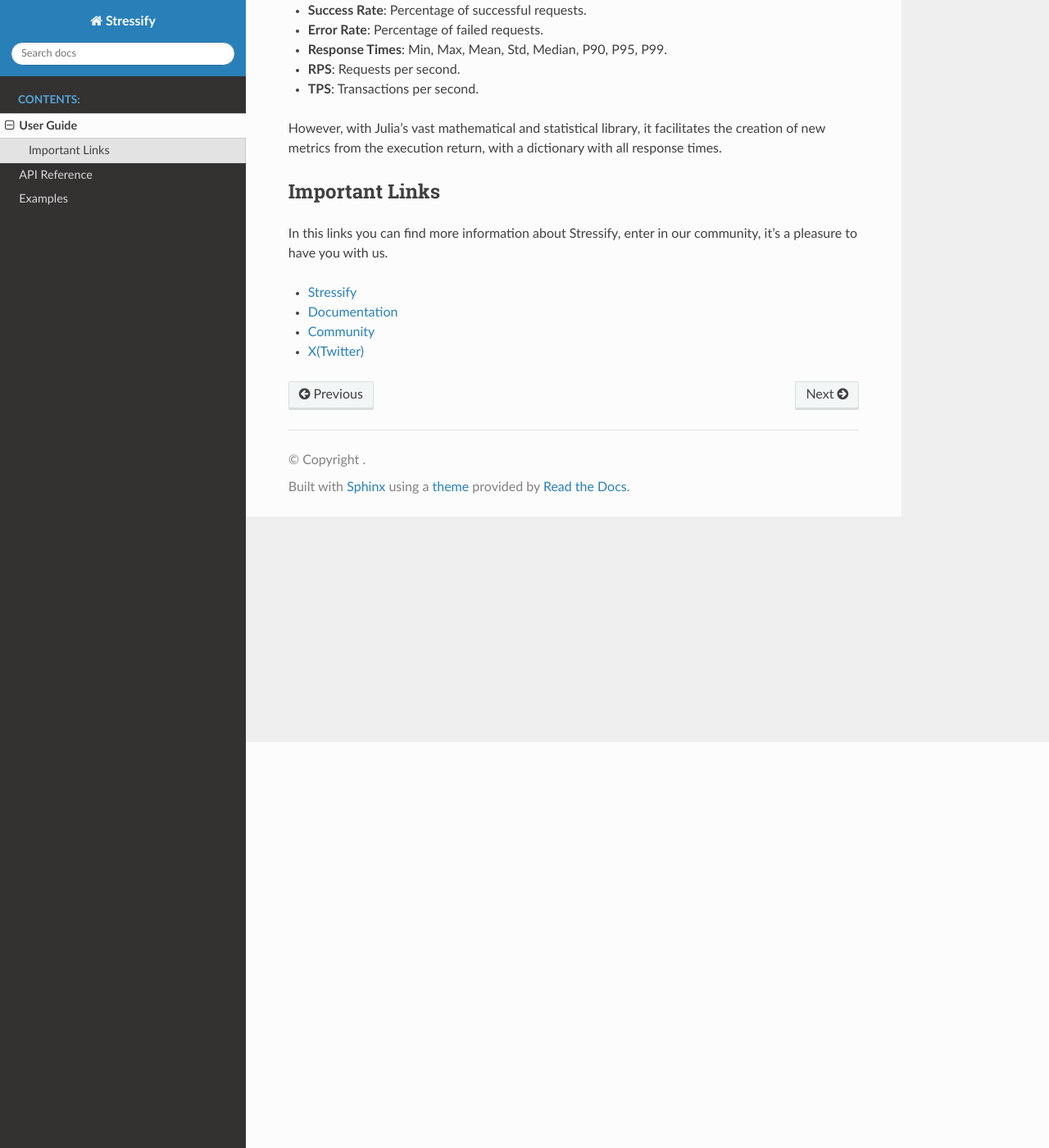
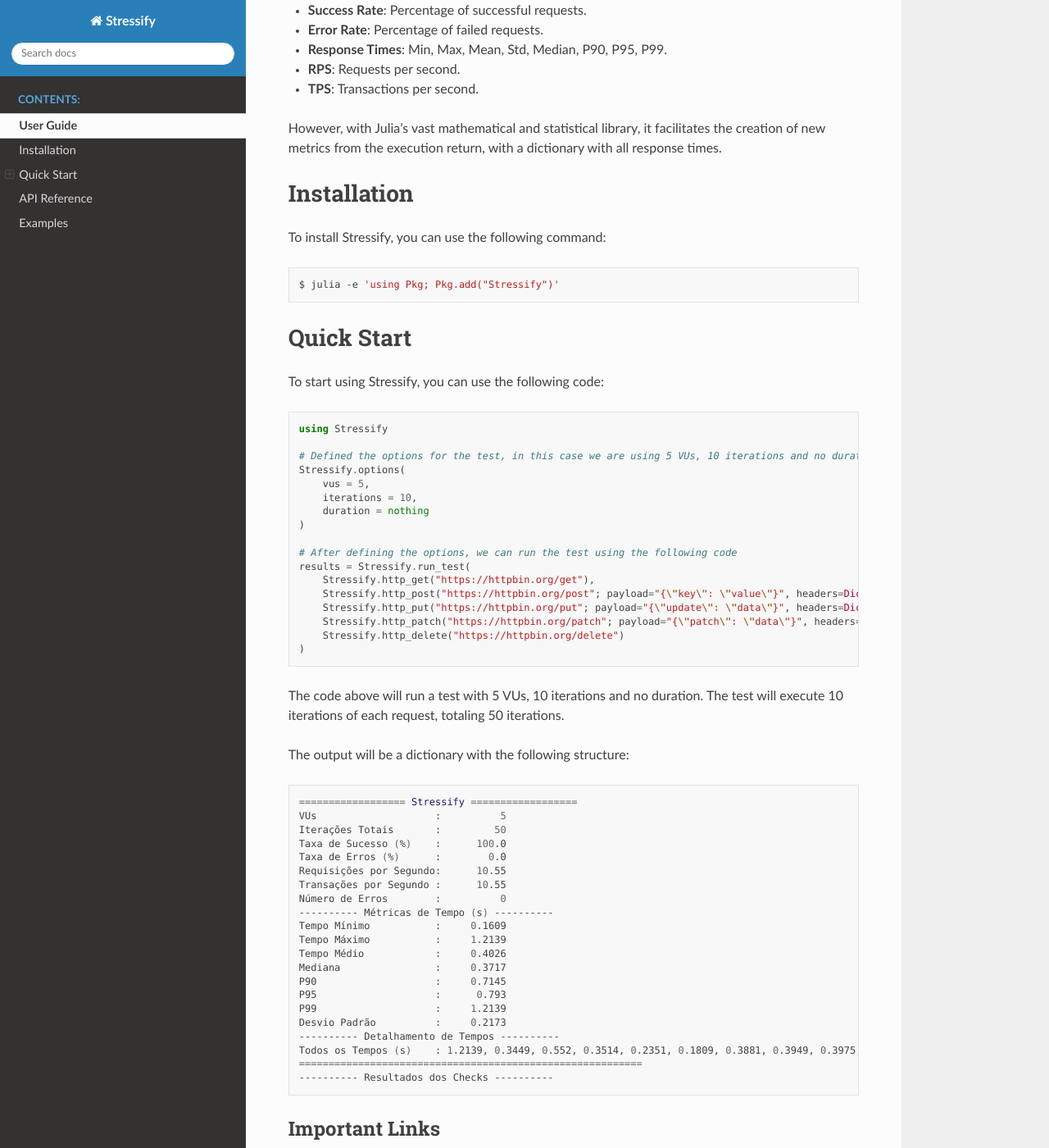
Before and after one commit to jfilhoGN/Stressify.jl, a Sphinx documentation site: the page built from docs/source/guide.rst, in a window 1280 px wide and 1400 px high, scrolled down 495 px. Shown: the whole window at 82% size. Built offline with Sphinx 7.4.7 and the Read the Docs theme 3.1.0, drawn with Linux system fonts in a browser that asks for light colours.

Commit message:
create yml updateversion and documentation about the new way to install Stressify

```diff
--- a/docs/source/guide.rst
+++ b/docs/source/guide.rst
@@ -25,6 +25,70 @@
 
 However, with Julia's vast mathematical and statistical library, it facilitates the creation of new metrics from the execution return, with a dictionary with all response times.
 
+Installation
+================
+
+To install Stressify, you can use the following command:
+
+.. code-block:: bash
+
+    $ julia -e 'using Pkg; Pkg.add("Stressify")'
+
+
+Quick Start
+===========
+To start using Stressify, you can use the following code:
+
+.. code-block:: julia
+
+    using Stressify
+
+    # Defined the options for the test, in this case we are using 5 VUs, 10 iterations and no duration
+    Stressify.options(
+        vus = 5,
+        iterations = 10,
+        duration = nothing
+    )
+
+    # After defining the options, we can run the test using the following code
+    results = Stressify.run_test(
+        Stressify.http_get("https://httpbin.org/get"),
+        Stressify.http_post("https://httpbin.org/post"; payload="{\"key\": \"value\"}", headers=Dict("Content-Type" => "application/json")),
+        Stressify.http_put("https://httpbin.org/put"; payload="{\"update\": \"data\"}", headers=Dict("Content-Type" => "application/json")),
+        Stressify.http_patch("https://httpbin.org/patch"; payload="{\"patch\": \"data\"}", headers=Dict("Content-Type" => "application/json")),
+        Stressify.http_delete("https://httpbin.org/delete")
+    )
+
+
+The code above will run a test with 5 VUs, 10 iterations and no duration. The test will execute 10 iterations of each request, totaling 50 iterations.
+
+The output will be a dictionary with the following structure:
+
+.. code-block:: bash
+
+    ================== Stressify ==================
+    VUs                    :          5
+    Iterações Totais       :         50
+    Taxa de Sucesso (%)    :      100.0
+    Taxa de Erros (%)      :        0.0
+    Requisições por Segundo:      10.55
+    Transações por Segundo :      10.55
+    Número de Erros        :          0
+    ---------- Métricas de Tempo (s) ----------
+    Tempo Mínimo           :     0.1609
+    Tempo Máximo           :     1.2139
+    Tempo Médio            :     0.4026
+    Mediana                :     0.3717
+    P90                    :     0.7145
+    P95                    :      0.793
+    P99                    :     1.2139
+    Desvio Padrão          :     0.2173
+    ---------- Detalhamento de Tempos ----------
+    Todos os Tempos (s)    : 1.2139, 0.3449, 0.552, 0.3514, 0.2351, 0.1809, 0.3881, 0.3949, 0.3975, 0.1811, 0.7704, 0.6761, 0.3609, 0.3747, 0.1741, 0.2778, 0.3338, 0.45, 0.3367, 0.1683, 0.8838, 0.3846, 0.3703, 0.5831, 0.1645, 0.4906, 0.3726, 0.3708, 0.3667, 0.1713, 0.793, 0.388, 0.5088, 0.3749, 0.172, 0.1714, 0.3786, 0.3254, 0.369, 0.1609, 0.793, 0.5632, 0.3333, 0.3912, 0.1777, 0.1844, 0.4023, 0.4266, 0.7145, 0.1788
+    ==========================================================
+    ---------- Resultados dos Checks ----------
+
+
 Important Links
 -------------------
 
```
